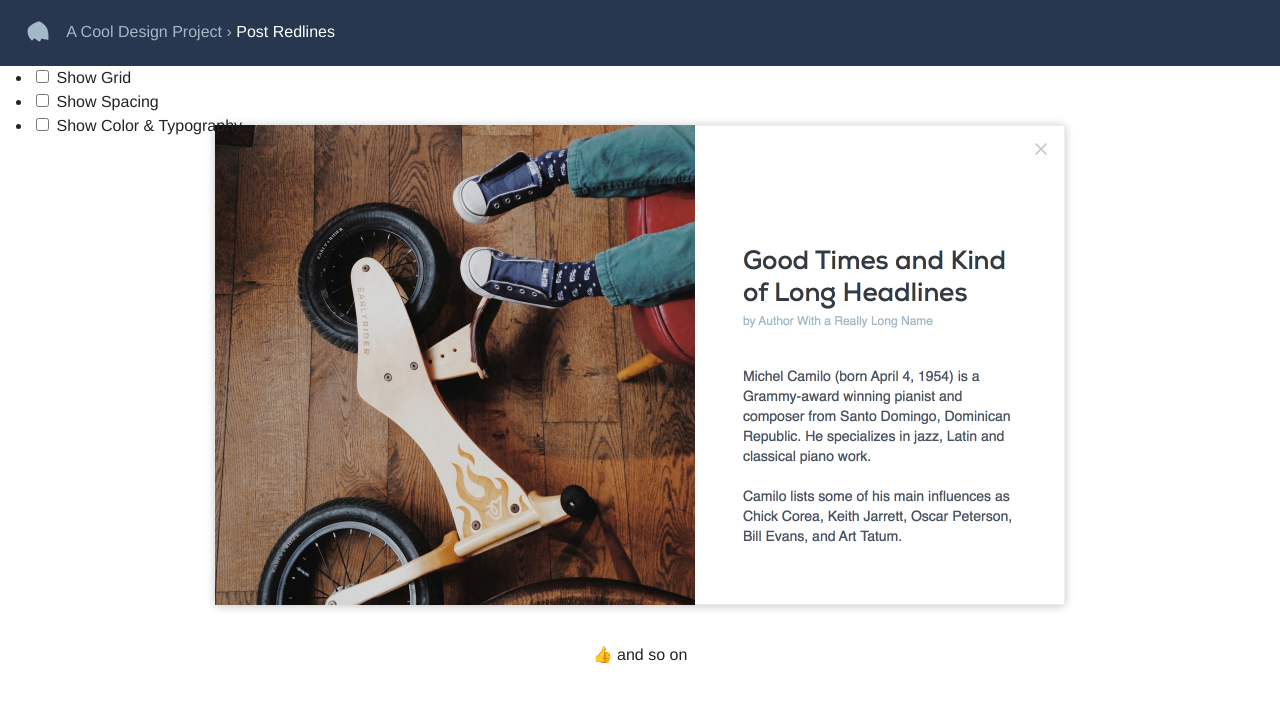
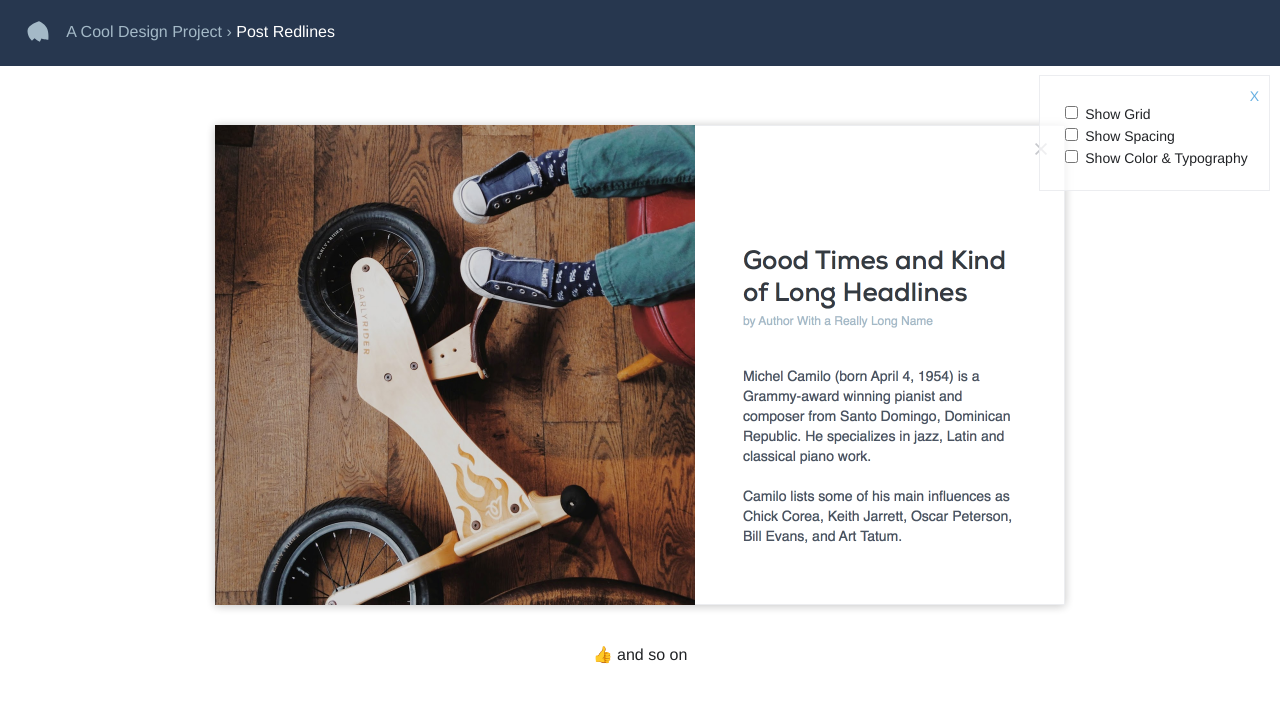
Before and after one commit to mamuso/jekyll-design-projects, a Jekyll site: the page built from pages/redlines-test.md, in a window 1280 px wide. Shown: the top 703 px of the page. Built offline with Jekyll 4.4.1, drawn with Linux system fonts in a browser that asks for light colours; emoji names are drawn with the system emoji font.

Commit message:
adding the layer loaders

```diff
--- a/_includes/head.html
+++ b/_includes/head.html
@@ -9,6 +9,7 @@
     {% endif %}
     {% if page.layout == "redlines" %}
       <link rel="stylesheet" href="{{ "/css/redlines.css" | prepend: site.baseurl }}">
+      <script type="text/javascript" src="{{ "/js/redlines.js" | prepend: site.baseurl }}"></script>
     {% endif %}
     <link rel="canonical" href="{{ page.url | replace:'index.html','' | prepend: site.baseurl | prepend: site.url }}">
 </head>
--- a/_layouts/redlines.html
+++ b/_layouts/redlines.html
@@ -7,24 +7,25 @@
 
   {% include header.html %}
 
-  <div class="toolbar">
+  <div class="redlines-toolbar" id="redlines-toolbar">
+    <a href="#" id="redlines-toolbar-action">X</a>
     <ul>
       {% if page.redlines.verticalgrid %}
-        <li><input type="checkbox" id="vgrid"> <label for="vgrid">Show Grid</label></li>
+        <li><input name="conf" type="checkbox" id="vgrid"> <label for="vgrid">Show Grid</label></li>
       {% endif %}
       {% if page.redlines.layers %}
         {% for layer in page.redlines.layers %}
-          <li><input type="checkbox" id="layer-{{ layer.name | slugify }}"> <label for="layer-{{ layer.name | slugify }}">{{ layer.name }}</label></li>
+          <li><input name="conf" type="checkbox" id="layer-{{ layer.name | slugify }}"> <label for="layer-{{ layer.name | slugify }}">{{ layer.name }}</label></li>
         {% endfor %}
       {% endif %}
     </ul>
   </div>
 
   {% if page.redlines.verticalgrid %}
-  <div class="vgrid vgrid-{{ page.redlines.verticalgrid }} hide" id="vgrid"></div>
+  <div class="overlayer vgrid vgrid-{{ page.redlines.verticalgrid }} hide" id="vgrid-elem"></div>
   {% endif %}
 
-  <div class="redlines" style="margin-top: {{ page.redlines.offset }}px">
+  <div class="redlines" id="redlines" style="margin-top: {{ page.redlines.offset }}px">
 
   {% if page.redlines.base %}
   <div class="redlines-base">
@@ -34,7 +35,7 @@
 
     {% if page.redlines.layers %}
       {% for layer in page.redlines.layers %}
-      <div class="redlines-layer {% if layer.open == false %}hide{% endif %}" id="layer-{{ layer.name | slugify }}">
+      <div class="overlayer redlines-layer {% if layer.open == false %}hide{% endif %}" id="layer-{{ layer.name | slugify }}-elem">
         {% for image in layer.images %}
           <img src="{{ image | prepend: site.baseurl }}" class="{% if layer.retina %}retina-img{% endif %}" />
         {% endfor %}
--- a/css/redlines.scss
+++ b/css/redlines.scss
@@ -18,6 +18,7 @@
   left: 0;
   bottom: 0;
   background-position: left top;
+  opacity: 0.5;
   &.vgrid-4 {
     background-size: 1px 8px;
     background-image: url(../img/grid/vgrid-4.png);
@@ -41,6 +42,11 @@
   zoom: 50%;
 }
 
+.overlayer {
+    transition: all .25s ease;
+  -webkit-transition: all .25s ease;
+}
+
 .redlines {
   position: relative;
   text-align: center;
@@ -52,11 +58,32 @@
     position: absolute;
     top: 0;
   }
+  .hide {
+    display: block;
+    opacity: 0;
+  }
 }
 
 .redlines-content { text-align: center; }
 
-.toolbar {
+.redlines-toolbar {
   position: absolute;
+  top: 75px;
+  right: 10px;
   z-index: 100002;
+  font-size: $small-font-size;
+  padding: $spacing-unit/1.5;
+  padding-top: $spacing-unit/1.2;
+  background: rgba(255, 255, 255, 0.7);
+  border: 1px solid $grey-lighter;
+  #redlines-toolbar-action {
+    position: absolute;
+    right: 10px;
+    top: 10px;
+  }
+  ul {
+    list-style: none;
+    margin: 0;
+    padding: 0;
+  }
 }
--- /dev/null
+++ b/js/redlines.js
@@ -0,0 +1,27 @@
+var confs = [];
+
+checkConf = function() {
+
+  a = document.getElementById(this.id+"-elem");
+  if (this.checked) {
+    a.classList.remove('hide');
+  } else {
+    a.classList.add('hide');
+  }
+}
+
+window.onload = function() {
+
+  // Configure open/close
+  document.getElementById("redlines-toolbar-action").onclick = function(e) {
+    document.getElementById("redlines-toolbar").classList.toggle('closed')
+    return false;
+  }
+
+  confs = document.getElementsByName("conf");
+
+  for(i=0; i<confs.length; i++) {
+    confs[i].onchange =  checkConf
+  }
+
+}
```
Also changed, not shown: Gemfile.lock.
